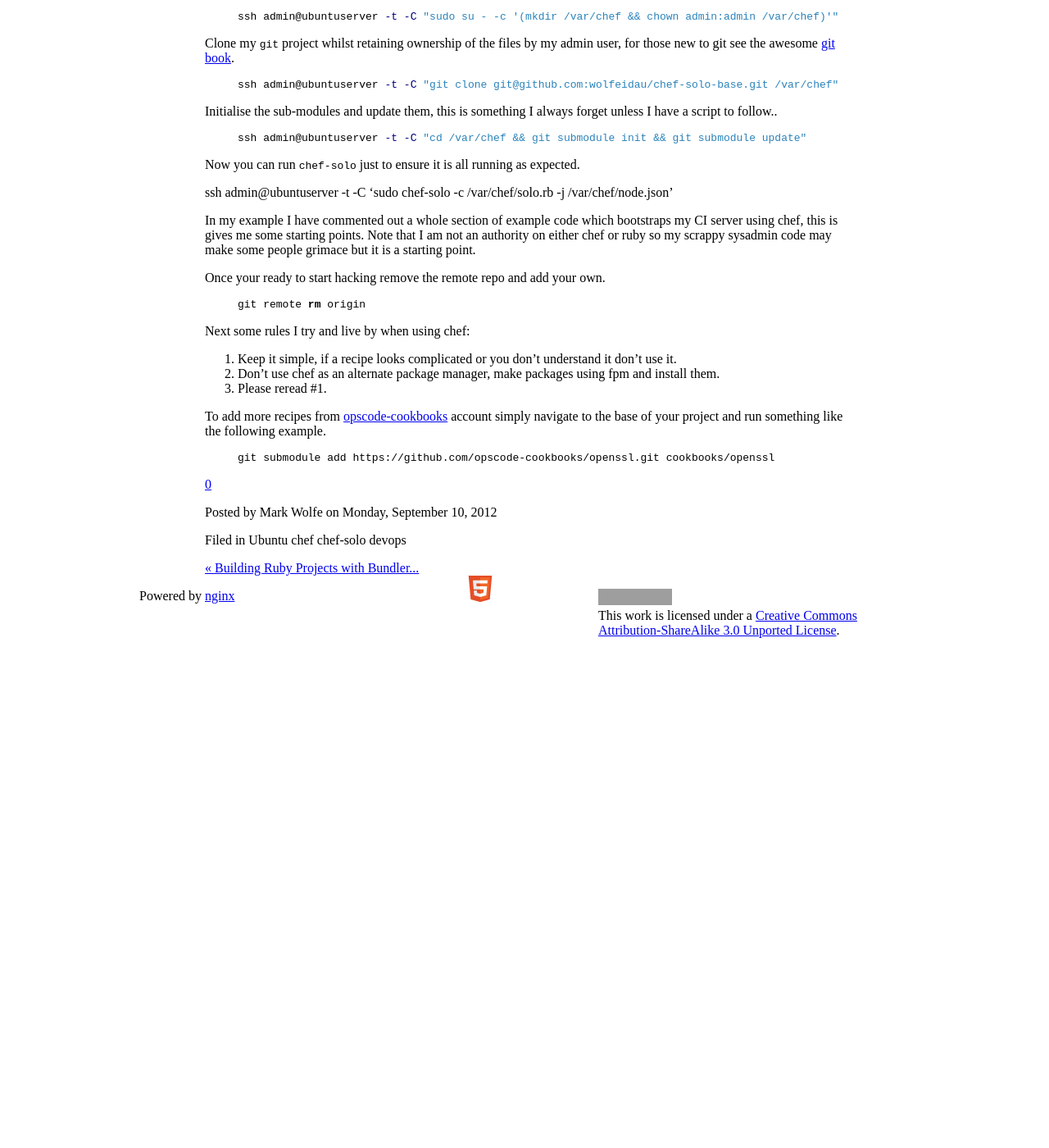
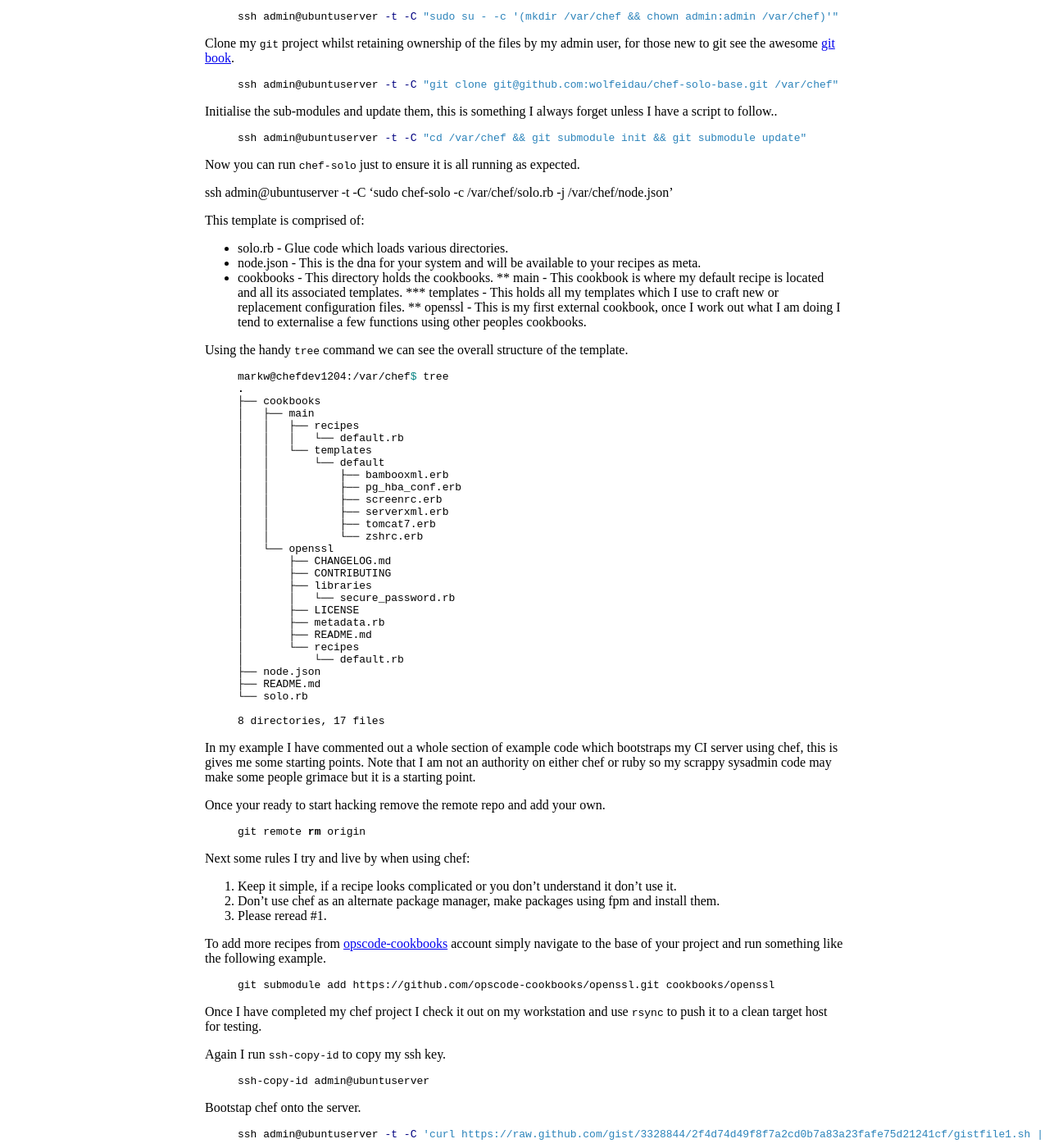
Before and after one commit to wolfeidau/wolfeidau_site, a Jekyll site: the page built from _posts/2012-09-10-how-i-use-chef-solo-with-ubuntu-12.04.md, in a window 1280 px wide and 1400 px high, scrolled down 812 px. Shown: the whole window at 82% size. Built offline with Jekyll 4.4.1, drawn with Linux system fonts in a browser that asks for light colours; some web fonts are replaced; comment, search, counter and statistics services are not loaded; before the commit the page ends 1614 px from its top, so only the background shows below that; some of the changed text lies outside the part shown; grey boxes are pictures that could not be loaded.

Commit message:
Added some more information and usage details.

```diff
--- a/_posts/2012-09-10-how-i-use-chef-solo-with-ubuntu-12.04.md
+++ b/_posts/2012-09-10-how-i-use-chef-solo-with-ubuntu-12.04.md
@@ -60,6 +60,49 @@ Now you can run `chef-solo` just to ensure it is all running as expected.
 
 ssh admin@ubuntuserver -t -C 'sudo chef-solo -c /var/chef/solo.rb -j /var/chef/node.json'
 
+This template is comprised of:
+
+* solo.rb - Glue code which loads various directories.
+* node.json - This is the dna for your system and will be available to your recipes as meta.
+* cookbooks - This directory holds the cookbooks.
+** main - This cookbook is where my default recipe is located and all its associated templates.
+*** templates - This holds all my templates which I use to craft new or replacement configuration files.
+** openssl - This is my first external cookbook, once I work out what I am doing I tend to externalise a few functions using other peoples cookbooks.
+
+Using the handy `tree` command we can see the overall structure of the template.
+
+{% highlight bash %}
+markw@chefdev1204:/var/chef$ tree
+.
+├── cookbooks
+│   ├── main
+│   │   ├── recipes
+│   │   │   └── default.rb
+│   │   └── templates
+│   │       └── default
+│   │           ├── bambooxml.erb
+│   │           ├── pg_hba_conf.erb
+│   │           ├── screenrc.erb
+│   │           ├── serverxml.erb
+│   │           ├── tomcat7.erb
+│   │           └── zshrc.erb
+│   └── openssl
+│       ├── CHANGELOG.md
+│       ├── CONTRIBUTING
+│       ├── libraries
+│       │   └── secure_password.rb
+│       ├── LICENSE
+│       ├── metadata.rb
+│       ├── README.md
+│       └── recipes
+│           └── default.rb
+├── node.json
+├── README.md
+└── solo.rb
+
+8 directories, 17 files
+{% endhighlight %}
+
 In my example I have commented out a whole section of example code which bootstraps my CI server using chef, this is
 gives me some starting points. Note that I am not an authority on either chef or ruby so my scrappy sysadmin code may
 make some people grimace but it is a starting point.
@@ -82,3 +125,29 @@ following example.
 {% highlight bash %}
 git submodule add https://github.com/opscode-cookbooks/openssl.git cookbooks/openssl
 {% endhighlight %}
+
+Once I have completed my chef project I check it out on my workstation and use `rsync` to push it to a clean target host for testing.
+
+Again I run `ssh-copy-id` to copy my ssh key.
+
+{% highlight bash %}
+ssh-copy-id admin@ubuntuserver
+{% endhighlight %}
+
+Bootstap chef onto the server.
+
+{% highlight bash %}
+ssh admin@ubuntuserver -t -C 'curl https://raw.github.com/gist/3328844/2f4d74d49f8f7a2cd0b7a83a23fafe75d21241cf/gistfile1.sh | sudo bash'
+{% endhighlight %}
+
+Create my chef directory.
+
+{% highlight bash %}
+ssh admin@ubuntuserver -t -C "sudo su - -c '(mkdir /var/chef && chown admin:admin /var/chef)'"
+{% endhighlight %}
+
+Using rsync and a locally checked out repo copy the files to the remote machine.
+
+{% highlight bash %}
+rsync -axvr -e ssh my-chef-project/ admin@ubuntuserver:/var/chef/
+{% endhighlight %}
```
